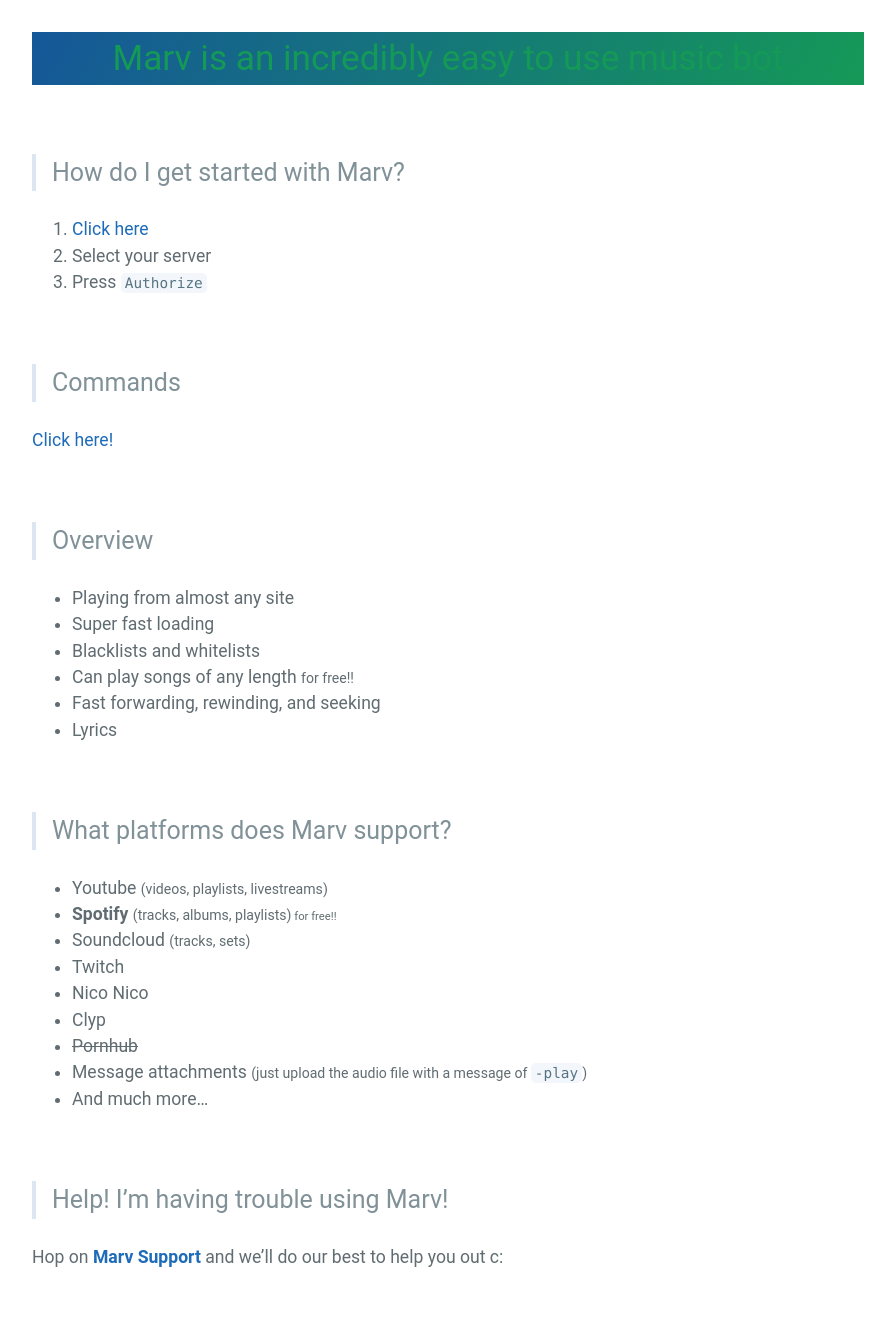
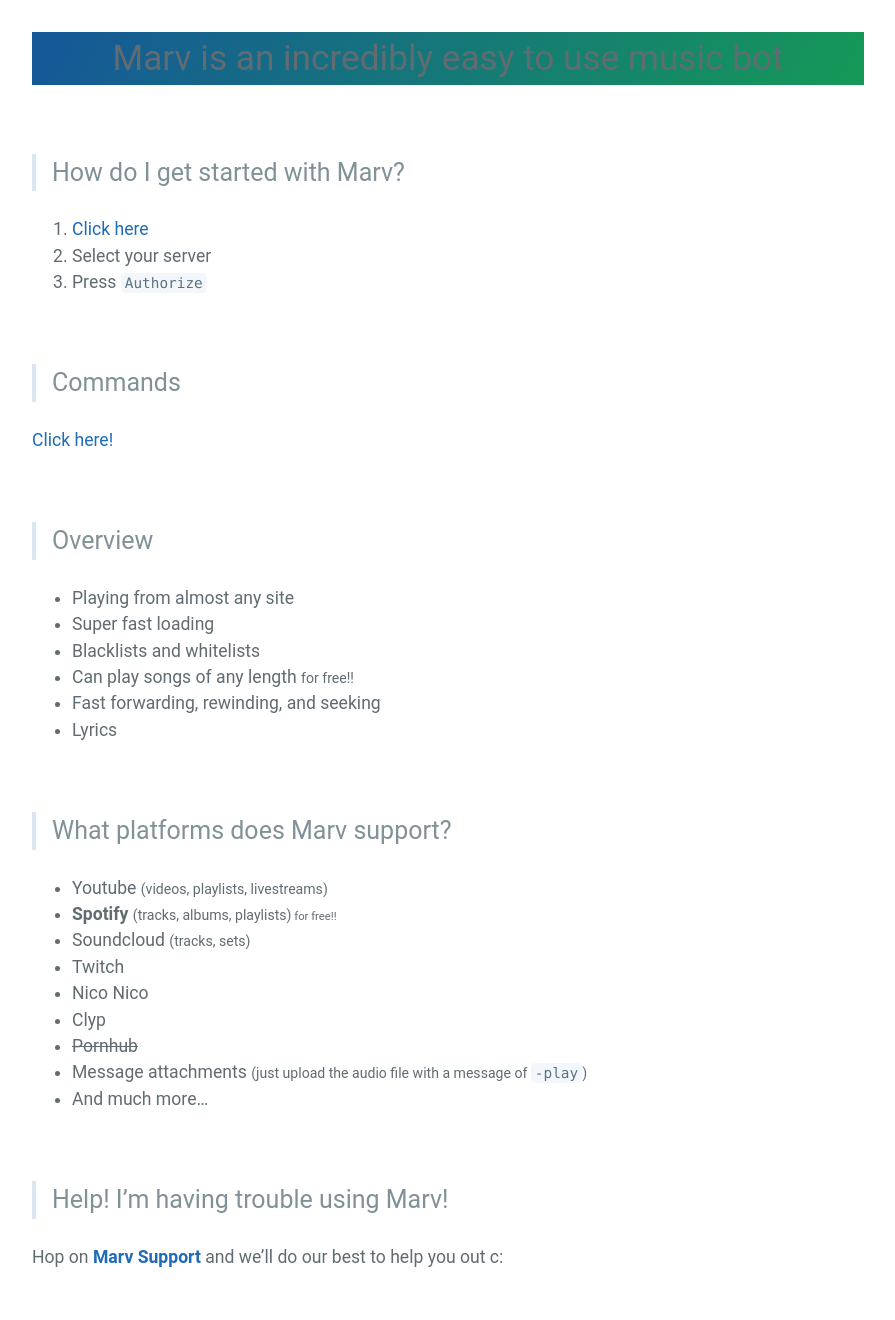
Before and after one commit to mymindishazel/marv-docs, a Jekyll site: the page built from index.md, in a window 1280 px wide. Shown: the whole page, without its empty margins (192-1087 px from the left). Built offline with Jekyll 4.4.1, drawn with Linux system fonts in a browser that asks for light colours; our own code applies the rules of GitHub Pages for plain Markdown files.

Commit message:
Update jekyll-theme-cayman.scss

```diff
--- a/_sass/jekyll-theme-cayman.scss
+++ b/_sass/jekyll-theme-cayman.scss
@@ -171,7 +171,6 @@ a {
     margin-top: 2rem;
     margin-bottom: 1rem;
     font-weight: normal;
-    color: $section-headings-color;
     text-align: center;
     background-color: $header-bg-color;
     background-image: linear-gradient(120deg, $header-bg-color-secondary, $header-bg-color);
```
